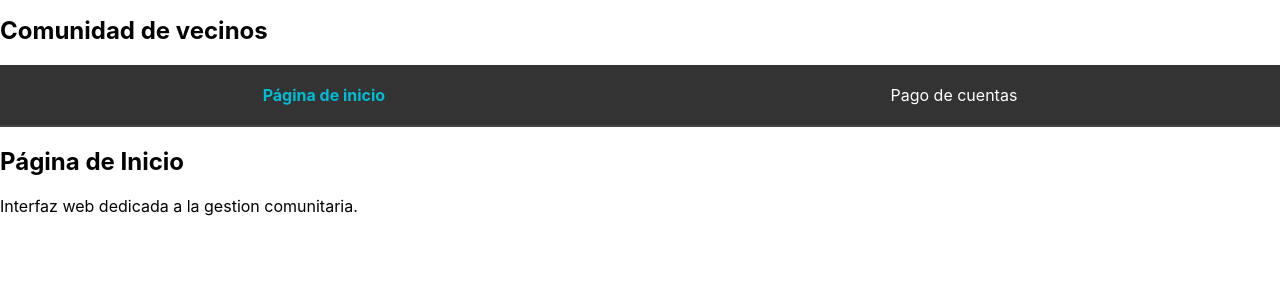
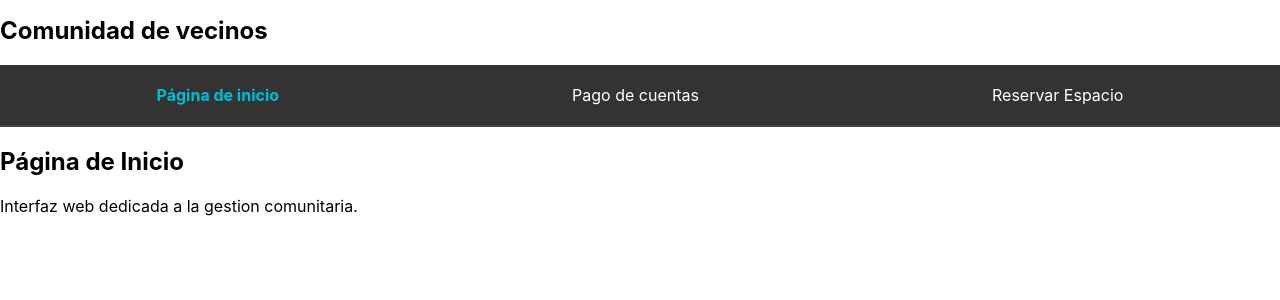
Before and after one commit to Elngeniero/FullReact---DIU.--2023-2, a React (Create React App) app: page / in a window 1280 px wide. Shown: the top 300 px of the page. Built offline with nearby package versions, Linux system fonts and the light colour scheme.

Commit message:
Update nav_bar.js

```diff
--- a/src/components/nav_bar.js
+++ b/src/components/nav_bar.js
@@ -16,6 +16,12 @@ export const NavBar = () => {
       >
         Pago de cuentas
       </NavLink>
+      <NavLink
+        className={({ isActive }) => `nav-bar__link ${isActive ? 'nav-bar__link--active' : ''}`}
+        to='/reserva'
+      >
+        Reservar Espacio
+      </NavLink>
     </nav>
   )
 }
```
